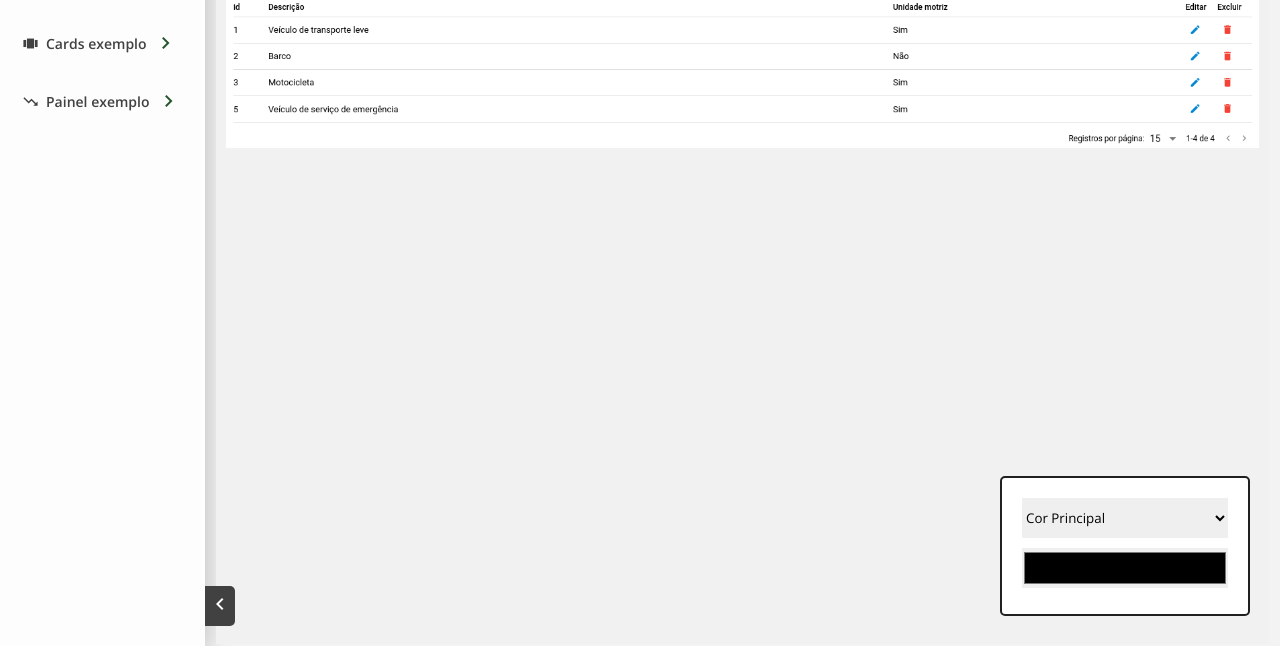
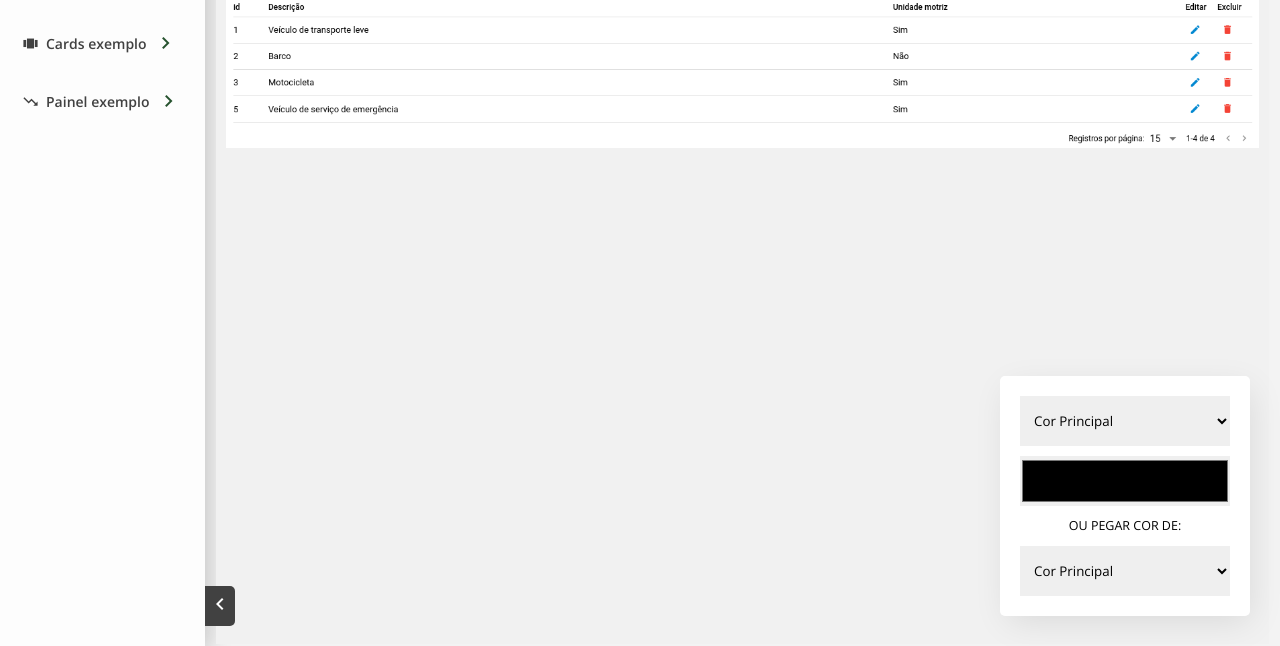
Before and after one commit to AlexDjon/alexdjon.github.io, a plain HTML site: page wiki-relayout/index.html in a window 1280 px wide. Shown: the part 154-800 px from the top of the page. Drawn offline with nearby package versions, Linux system fonts and the light colour scheme.

Commit message:
Import color for outher variable

```diff
--- a/wiki-relayout/css/styles.css
+++ b/wiki-relayout/css/styles.css
@@ -317,7 +317,7 @@ body {
 /* MUDAR COR AO VIVO */
 .change-color {
   width: 250px;
-  height: 140px;
+  min-height: 140px;
   position: fixed;
   background-color: #fff;
   right: 30px;
@@ -327,19 +327,26 @@ body {
   flex-direction: column;
   align-items: center;
   padding: 20px;
-  border: solid 2px #202020;
+  box-shadow: var(--shadow);
   border-radius: 5px;
 }
 
 .change-color select {
   width: 100%;
-  height: 40px;
+  height: 50px;
+  padding: 2px 10px;
   cursor: pointer;
 }
 
 .change-color input {
   width: 100%;
   margin-top: 10px;
-  height: 40px;
+  height: 50px;
   cursor: pointer;
 }
+
+.change-color span {
+  text-transform: uppercase;
+  font-size: 12.5px;
+  line-height: 40px;
+}
--- a/wiki-relayout/index.html
+++ b/wiki-relayout/index.html
@@ -148,7 +148,24 @@
       <option value="--btn-edit">Botão Editar</option>
       <option value="--btn-save">Botão Salvar</option>
     </select>
+
     <input type="color" id="novaCor" onchange="changeColor()">
+
+    <span>Ou pegar cor de:</span>
+    <select id="importColor">
+      <option value="--verdeW">Cor Principal</option>
+      <option value="--verdeW2">Cor Secundária</option>
+      <option value="--toolbar">Barra Dinâmica</option>
+      <option value="--fundo">Fundo</option>
+      <option value="--black">Preto Forte</option>
+      <option value="--black2">Preto Fraco</option>
+      <option value="--white">Branco</option>
+      <option value="--white2">Branco Secundário</option>
+      <option value="--grey">Cinza</option>
+      <option value="--btn-close">Botão Fechar</option>
+      <option value="--btn-edit">Botão Editar</option>
+      <option value="--btn-save">Botão Salvar</option>
+    </select>
   </aside>
   <script src="js/scripts.js"></script>
 </body>
--- a/wiki-relayout/js/scripts.js
+++ b/wiki-relayout/js/scripts.js
@@ -62,10 +62,10 @@ function changeLocal(newLocal) {
 }
 
 
+const styles = getComputedStyle(document.documentElement);
+
 function changeColor (loader) {
   const varCss = getItem('#local').value
-
-  const styles = getComputedStyle(document.documentElement);
 
   if(loader == 'select') {
     getItem('#novaCor').value = String(styles.getPropertyValue(varCss)).trim()
@@ -74,3 +74,17 @@ function changeColor (loader) {
 
   document.documentElement.style.setProperty(varCss, color)
 }
+
+getItem('#importColor').addEventListener('change', function(e) {
+  changeColorNew(e)
+})
+
+function changeColorNew (e) {
+  console.log(e)
+  const varCss = e.target.value
+
+  getItem('#novaCor').value = String(styles.getPropertyValue(varCss)).trim()
+
+  changeColor()
+
+}
```
